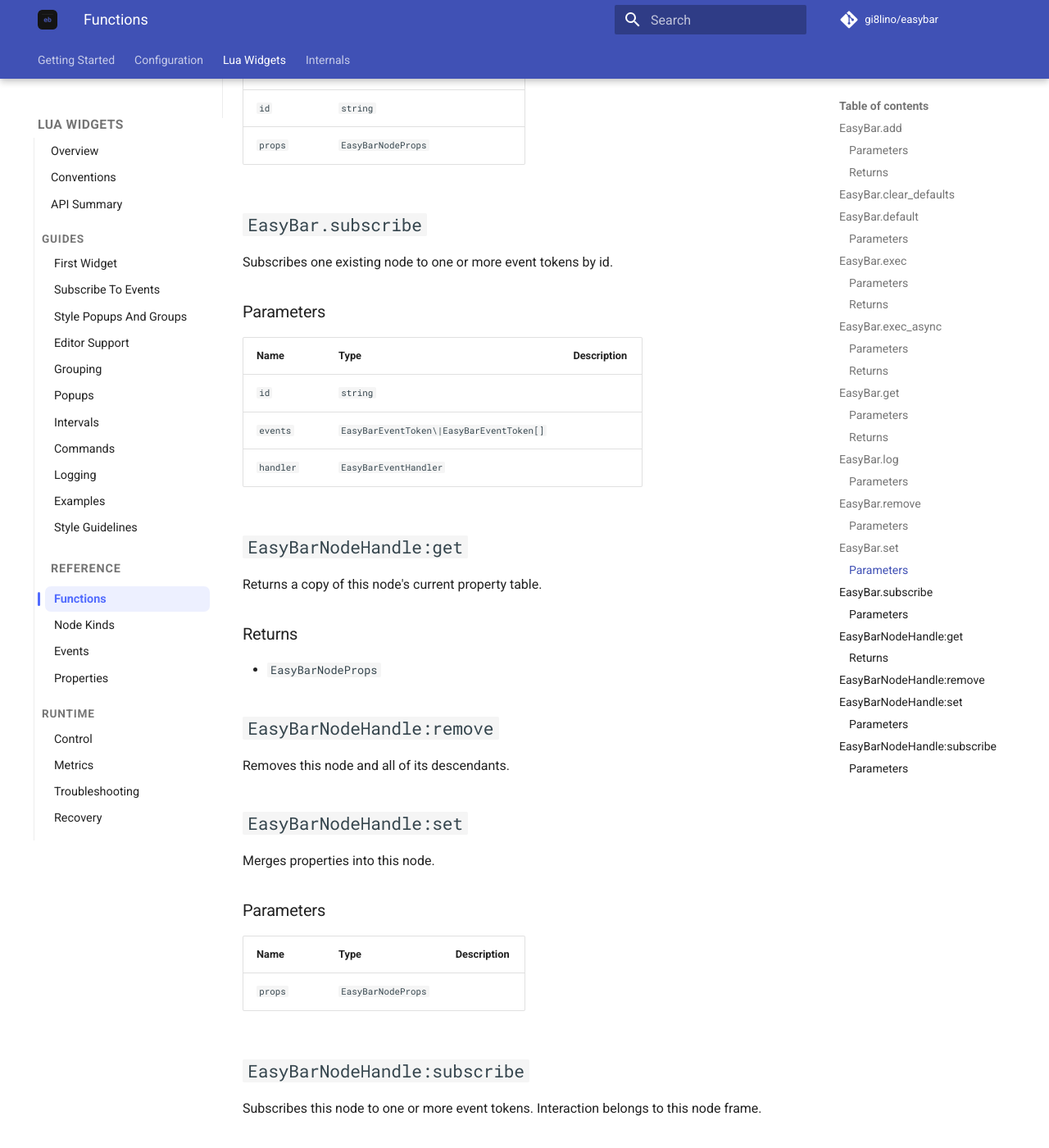
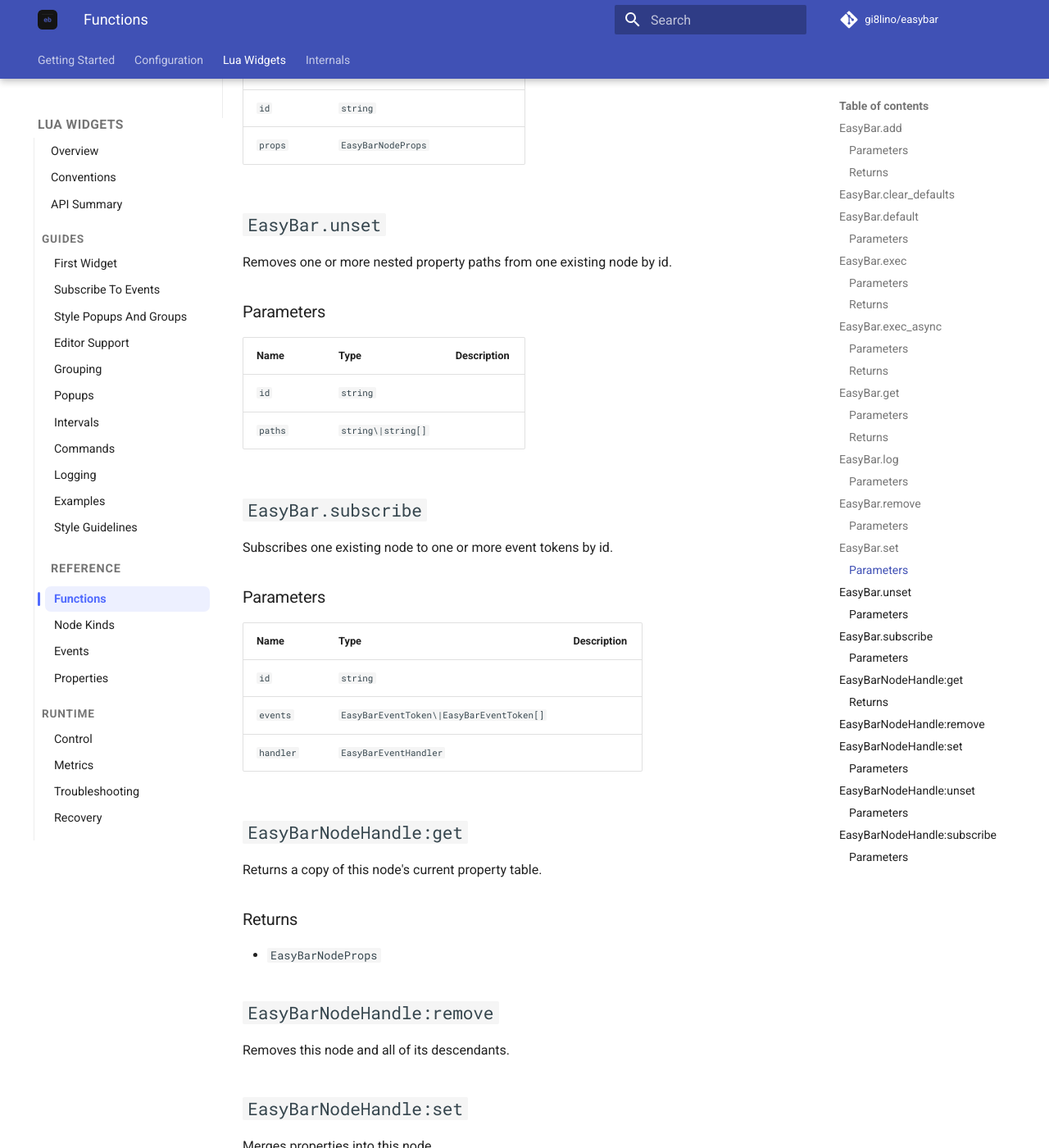
Before and after one commit to gi8lino/easybar, an MkDocs documentation site: the page built from docs/content/lua/reference/functions.md, in a window 1280 px wide and 1400 px high, scrolled down 3488 px. Shown: the whole window at 82% size. Built offline with MkDocs 1.6.1 and Material for MkDocs 9.7.7, drawn with Linux system fonts in a browser that asks for light colours; comment, search, counter and statistics services are not loaded; some of the changed text lies outside the part shown.

Commit message:
Add explicit nested property unsetting

```diff
--- a/docs/content/lua/reference/functions.md
+++ b/docs/content/lua/reference/functions.md
@@ -122,6 +122,17 @@ Merges properties into one existing node by id.
 | `id` | `string` |  |
 | `props` | `EasyBarNodeProps` |  |
 
+## `EasyBar.unset`
+
+Removes one or more nested property paths from one existing node by id.
+
+### Parameters
+
+| Name | Type | Description |
+| ---- | ---- | ----------- |
+| `id` | `string` |  |
+| `paths` | `string\|string[]` |  |
+
 ## `EasyBar.subscribe`
 
 Subscribes one existing node to one or more event tokens by id.
@@ -156,6 +167,16 @@ Merges properties into this node.
 | ---- | ---- | ----------- |
 | `props` | `EasyBarNodeProps` |  |
 
+## `EasyBarNodeHandle:unset`
+
+Removes one or more nested properties from this node.
+
+### Parameters
+
+| Name | Type | Description |
+| ---- | ---- | ----------- |
+| `paths` | `string\|string[]` |  |
+
 ## `EasyBarNodeHandle:subscribe`
 
 Subscribes this node to one or more event tokens.
```
Also changed, not shown: 5 other files.
